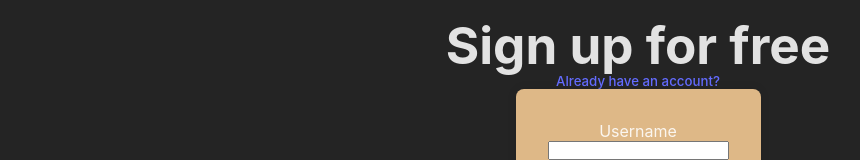
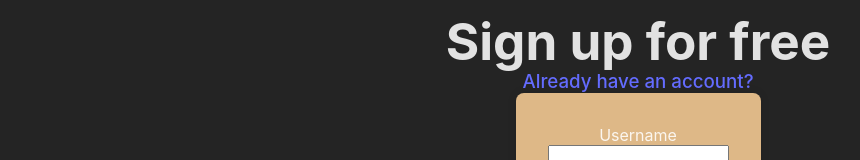
Before and after one commit to arthurseverino/Friendify, a React (Vite) app in the folder frontend/: page /api/users/signup in a window 1280 px wide. Shown: the part 311-471 px from the top of the page, without its empty margins (2-862 px from the left). Built offline with nearby package versions, Linux system fonts and the light colour scheme.

Commit message:
Update signup form heading level

```diff
--- a/frontend/src/pages/SignupForm.jsx
+++ b/frontend/src/pages/SignupForm.jsx
@@ -43,11 +43,11 @@ const SignupForm = () => {
   return (
     <div className="signupPage">
       <h1>Sign up for free </h1>
-      <h5>
+      <h3>
         <Link to="/api/users/login" className="signupLoginLink">
           Already have an account?
         </Link>
-      </h5>
+      </h3>
       <div className="signupFormContainer">
         <form onSubmit={handleSubmit} className="signupForm">
           <label htmlFor="username">Username</label>
```
